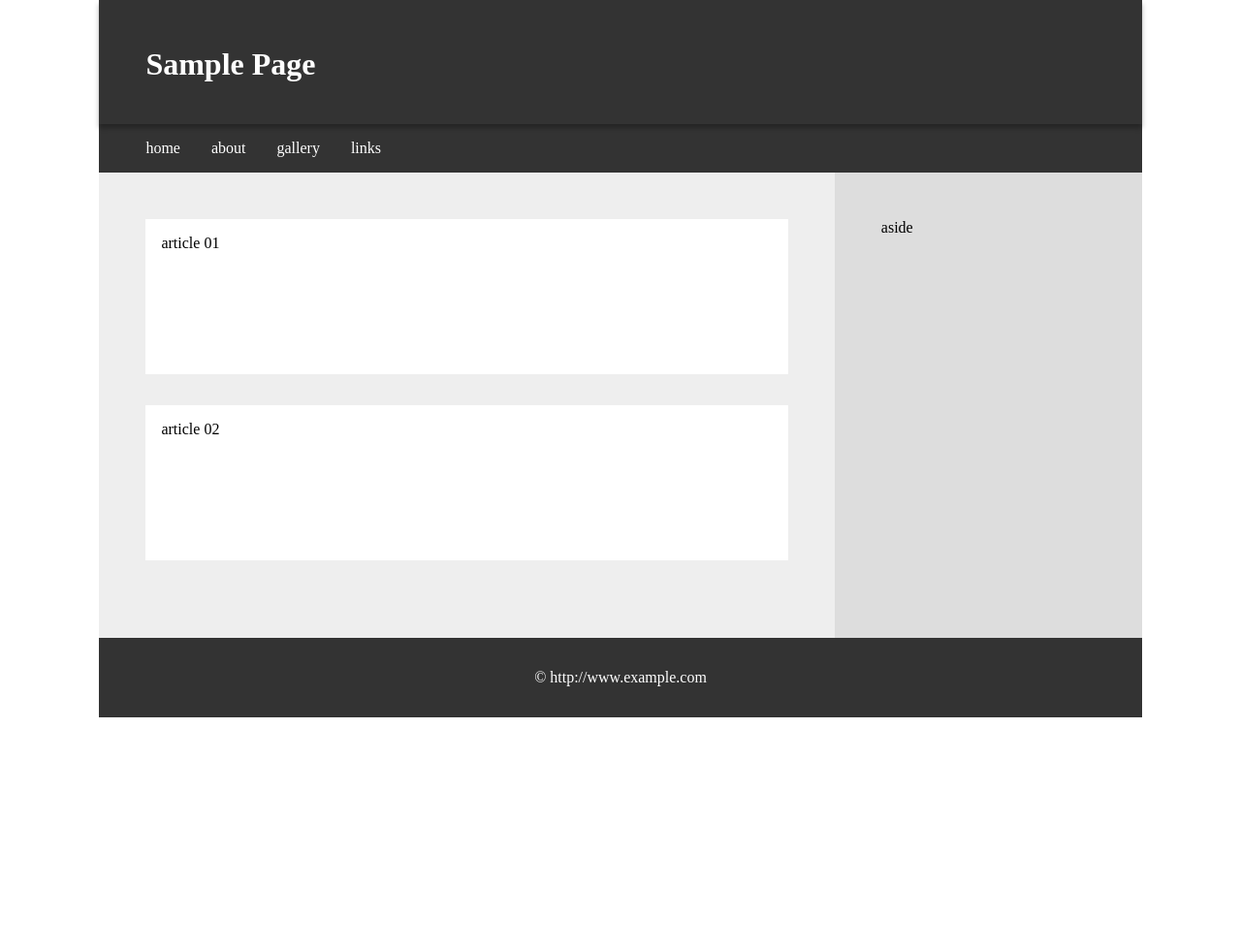
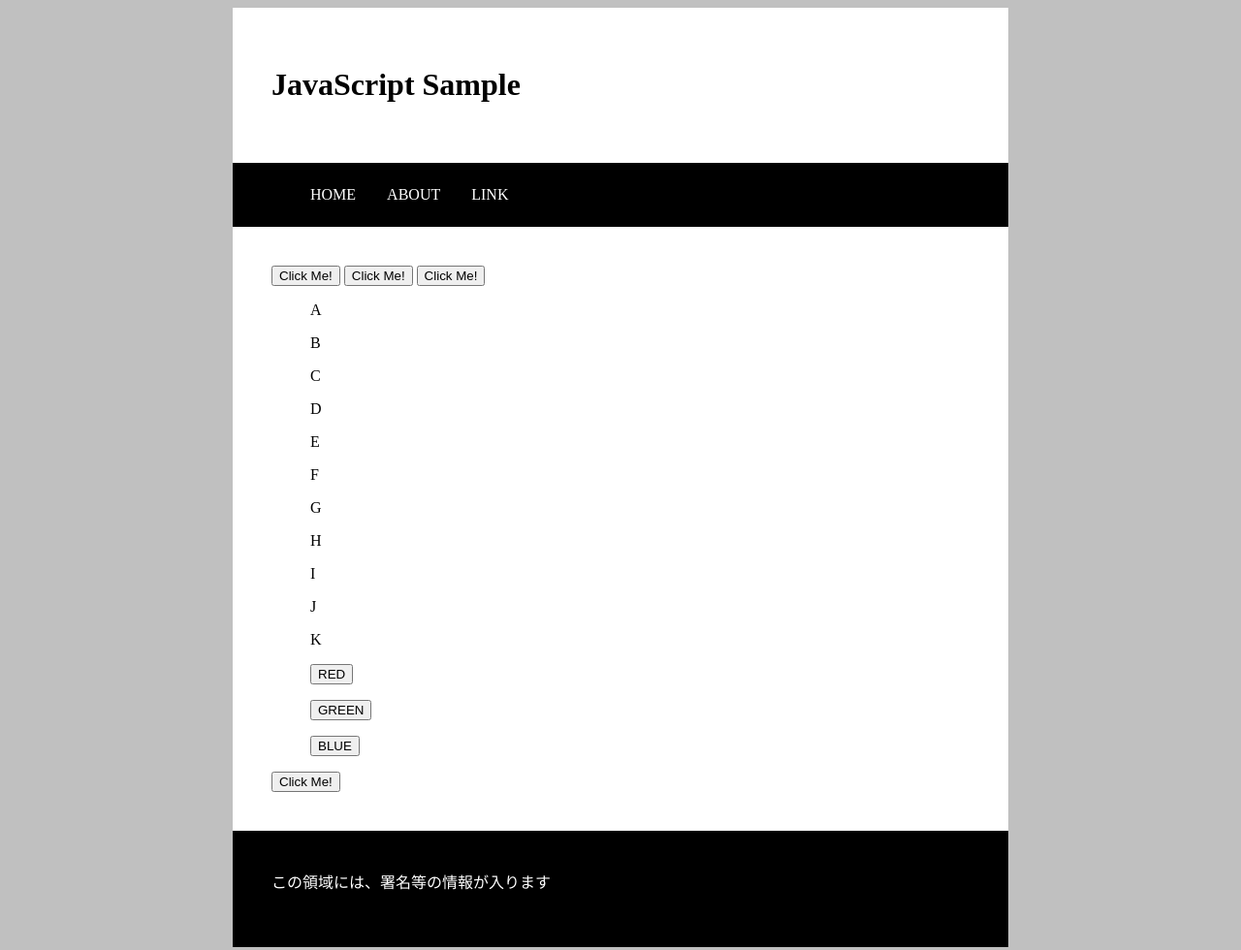
Before and after one commit to koichi-inoue/JS_Sample_01, a plain HTML site: page index.html in a window 1280 px wide. Shown: the whole page at 97% size. Before the commit the page ends 800 px from the top, so only its background shows below. Drawn offline with Linux system fonts and the light colour scheme.

Commit message:
update files

```diff
--- a/index.html
+++ b/index.html
@@ -3,53 +3,60 @@
 
   <head>
     <meta charset="UTF-8">
+    <script src="script.js" defer></script>
     <link rel="stylesheet" href="style.css">
-    <title>Sample Site</title>
+    <title>JavaScript Sample</title>
   </head>
 
   <body>
-
     <div id="container">
 
-    <header>
-      <h1>Sample Page</h1>
+      <header id="ABC">
+        <h1>JavaScript Sample</h1>
       </header>
 
       <nav>
         <ul>
-        <li><a href="#">home</a></li>
-        <li><a href="#">about</a></li>
-        <li><a href="#">gallery</a></li>
-        <li><a href="#">links</a></li>
-      </ul>
+          <li>HOME</li>
+          <li>ABOUT</li>
+          <li>LINK</li>
+        <ul>
       </nav>
 
-    <main>
+      <article>
+        <button onClick="MyFunction()" >Click Me!</button>
+        <button onClick="MyFunction2()" >Click Me!</button>
+        <button onClick="MyFunction3()" >Click Me!</button>
+        <ul>
+          <li class="line">A</li>
+          <li class="line">B</li>
+          <li class="line">C</li>
+          <li class="line">D</li>
+          <li class="line">E</li>
+          <li class="line">F</li>
+          <li class="line">G</li>
+          <li class="line">H</li>
+          <li class="line">I</li>
+          <li class="line">J</li>
+          <li class="line">K</li>
+        </ul>
+        <ul>
+           <li><button onClick="ChangeBGColor('red')">RED</button></li>
+           <li><button onClick="ChangeBGColor('green')">GREEN</button></li>
+           <li><button onClick="ChangeBGColor('blue')">BLUE</button></li>
+        </ul>
 
-      <section>
+        <button onClick="ChangeBGRandomColor()" >Click Me!</button>
 
-        <article>
-          article 01
+
       </article>
 
-        <article>
-          article 02
-        </article>
-
-      </section>
-
-      <aside>
-        aside
-      </aside>
-
-    </main>
 
       <footer>
-      &copy; http://www.example.com
+        この領域には、署名等の情報が入ります
       </footer>
 
     </div>
-
   </body>
 
 </html>
--- /dev/null
+++ b/script.js
@@ -0,0 +1,37 @@
+function MyFunction(){
+  var obj = document.body;
+  obj.style.backgroundColor = 'red';
+}
+
+function MyFunction2(){
+  var obj = document.getElementById('ABC');
+  obj.style.backgroundColor = 'yellow';
+}
+
+function MyFunction3(){
+  // lineクラスの把握（情報が line[0], line[1] ,line[2]・・に一括で入る）
+  var lines = document.getElementsByClassName('line');
+  //  i 番目の pタグ部分の背景を赤に
+  for( var i=0; i<lines.length; i++ ){
+    lines[i].style.backgroundColor = 'red';
+  }
+}
+
+function ChangeBGColor( col ){
+  var obj = document.body;
+  obj.style.backgroundColor = col;
+}
+
+
+// 背景色の変更（汎用性が低い）
+function ChangeBGRandomColor( ){
+  var obj = document.body;
+  obj.style.backgroundColor =RandomColor();
+}
+
+//ランダムな16進6桁のカラーコードを生成（汎用性が高い）
+function RandomColor(){
+    var col = Math.floor( Math.random() * 0xFFFFFF ).toString(16);
+    for( var i = col.length; i<6; i++ ) { col = '0' + col; }
+    return '#' + col;
+}
--- a/style.css
+++ b/style.css
@@ -1,78 +1,46 @@
-*{
-  margin: 0;
-  padding: 0;
-  list-style: none;
-  text-decoration: none;
+body {
+  background-color: silver;
 }
 
-#container{
-  width: 84%;
-  max-width: 1280px;
-  min-width: 512px;
-  margin: 0 auto;
+#container {
+  width: 800px;
+  margin: auto;
+  background-color: white;
 }
 
 header {
-   position:relative;
-   height: 8rem;
-   background: #333;
-   box-shadow: 0 4px 0.3125rem rgba(0,0,0,.3);
- }
-
-  header h1{
-    position: absolute;
-    top: 3rem;
-    left: 3rem;
-    font-size: 2rem;
-    color: white;
-  }
+  padding: 40px;
+  height: 80px;
+}
 
 nav {
-  padding: 1rem 3rem ;
-  background: #333;
+  padding: 8px 40px;
+  background-color: black;
+  color: white;
 }
 
-  nav ul{
-    display: flex;
-    flex-direction: row;
-  }
-
-  nav ul li{
-    margin-right: 2rem;
-  }
-
-  nav ul li a {
-    color: white;
-  }
-
-main{
+nav ul {
   display: flex;
-  flex-wrap：wrap;
-  justify-content:space-between;
 }
 
-  section{
-    flex: 3;
-    padding: 3rem;
-    background: #EEE;
-  }
+nav ul li {
+  list-style-type: none;
+  margin-right: 2rem;
+}
 
-    article{
-      height: 8rem;
-      padding: 1rem;
-      margin-bottom: 2rem;
-      background: #FFF;
-    }
+article {
+  padding: 40px;
+  min-height : 400px;
+}
 
-  aside{
-    flex: 1;
-    padding: 3rem;
-    background: #DDD;
-  }
+article ul li {
+  list-style-type: none;
+  margin-bottom: 1rem;
+}
 
 footer {
-  padding: 2rem 3rem;
-  text-align: center;
-  background: #333;
+  padding: 40px;
+  height: 40px;
+  background-color : black;
   color: white;
 }
```
Lines whose indentation alone changed are shown as unchanged.
